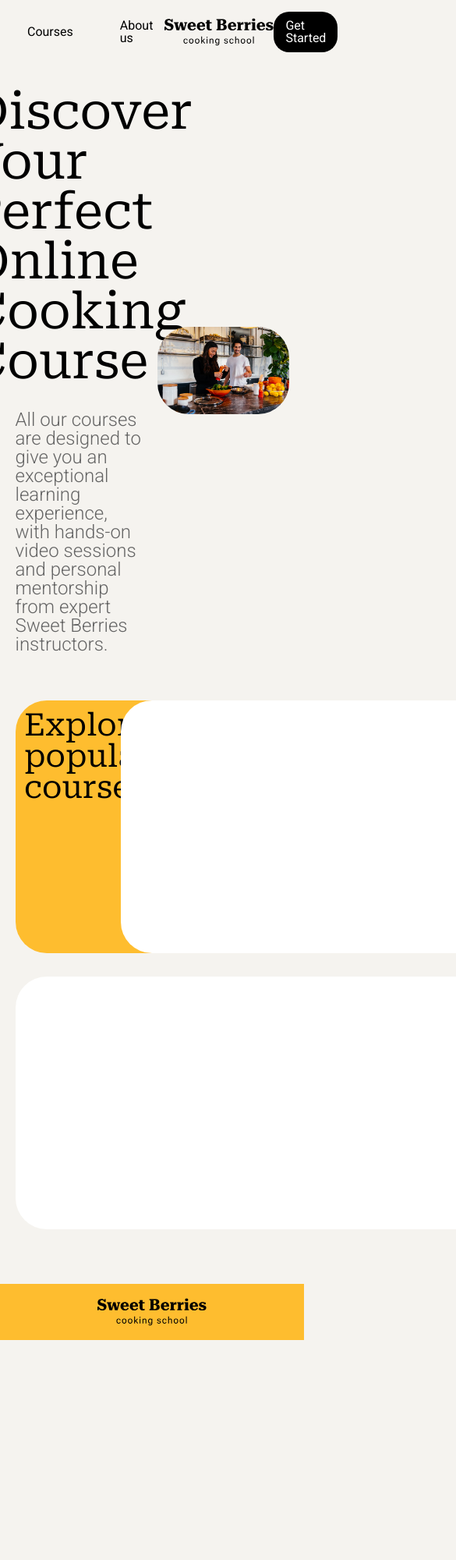
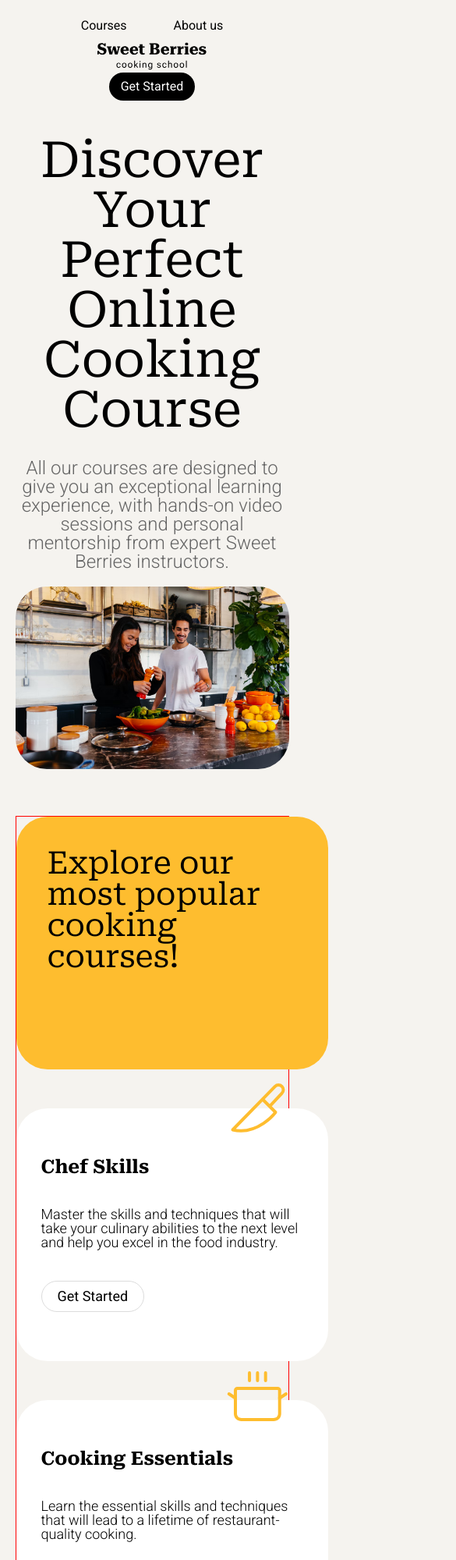
Before and after one commit to tomhill10/Sweet_Berries_Cooking_School, a plain HTML site: page index.html in a window 390 px wide. Shown: the top 2000 px of the page at 78% size, 585 px wide, since content can reach past the window. Before the commit the page ends 1718 px from the top, so only its background shows below. Drawn offline with Linux system fonts and the light colour scheme.

Commit message:
added some mediaQ, need to look at drop down menus

```diff
--- a/CSS/main-page.css
+++ b/CSS/main-page.css
@@ -35,21 +35,19 @@
 
 /*----------------------------- GRID SECTION ---------------------------------*/
 
+
 .grid-container {
     margin: 30px 0px 80px 0px;
     width: 90%;
     display: grid;
-    grid-template-columns: repeat(3, 33%);
+    grid-template-columns: repeat(3, 1fr);
     grid-template-rows: repeat(2, 50%);
-    justify-items: stretch;
-    align-items: stretch;
-    justify-content: stretch;
-    grid-auto-flow: row;
-    gap: 20px;
+    justify-items: center;
+    align-items: center;
+    gap: 40px 40px;
     max-width: 1500px;
+    border: 1px solid red
 }
-
-
 
 .grid-card {
     width: 400px;
@@ -62,6 +60,13 @@
     border-radius: 40px;
 }
 
+.grid-card>img {
+    position: relative;
+    top: -40px;
+    right: -110px;
+
+}
+
 .card-1 {
     background-color: var(--color-accent);
     display: flex;
@@ -70,3 +75,33 @@
     align-items: center;
     padding: 10%;
 }
+
+.grid-wrapper {
+    position: relative;
+    top: -40px;
+    width: 100%;
+    height: 300px;
+    padding: 0% 8%;
+    display: flex;
+    flex-direction: column;
+    justify-content: center;
+    align-items: flex-start;
+    gap: 40px;
+}
+
+.grid-card-link {
+    border: 1px solid var(--color-outline);
+    border-radius: 50px;
+    padding: 10px 20px;
+    text-decoration: none;
+    color: black;
+}
+
+.grid-card-link:hover {
+    border: 1px solid var(--color-outline);
+    background-color: black;
+    border-radius: 0;
+    padding: 10px 20px;
+    text-decoration: none;
+    color: white;
+}
--- /dev/null
+++ b/CSS/mediaQ.css
@@ -0,0 +1,71 @@
+@media only screen and (max-width: 1450px) {
+    .grid-container {
+        margin: 30px 0px 80px 0px;
+        width: 90%;
+        max-width: 900px;
+        display: grid;
+        grid-template-columns: repeat(2, 1fr);
+        grid-template-rows: repeat(3, 1fr);
+        justify-items: center;
+        align-items: center;
+        gap: 50px 20px;
+    }
+
+    .banner-container {
+        display: flex;
+        flex-direction: column;
+        justify-content: space-between;
+        align-items: center;
+        margin: 30px 0px;
+        width: 90%;
+        max-width: 900px;
+        text-align: center;
+
+    }
+
+    .banner-right {
+        max-width: 100%;
+
+
+    }
+
+    .banner-left {
+        max-width: 100%;
+        margin-bottom: 20px;
+    }
+}
+
+@media only screen and (max-width: 925px) {
+    .grid-container {
+        margin: 30px 0px 80px 0px;
+        width: 90%;
+        max-width: 450px;
+        display: grid;
+        grid-template-columns: repeat(1, 1fr);
+        grid-template-rows: repeat(6, 1fr);
+        justify-items: center;
+        align-items: center;
+        gap: 50px 20px;
+    }
+
+    .header-container {
+        width: 100%;
+        display: flex;
+        flex-direction: column;
+        justify-content: center;
+        align-items: center;
+
+    }
+
+    .nav-container,
+    .logo-container,
+    .getstart-container {
+        flex: 1;
+        display: flex;
+        align-items: center;
+        justify-content: center;
+        margin: 0;
+        padding: 0;
+        height: 100%;
+    }
+}
--- a/CSS/root.css
+++ b/CSS/root.css
@@ -29,9 +29,6 @@
     align-items: center;
     flex-direction: column;
 }
-
-
-
 
 h1 {
     font-size: 64px;
--- a/index.html
+++ b/index.html
@@ -19,6 +19,7 @@
     <link rel="stylesheet" href="./CSS/root.css">
     <link rel="stylesheet" href="./CSS/head-foot.css">
     <link rel="stylesheet" href="./CSS/main-page.css">
+    <link rel="stylesheet" href="./CSS/mediaQ.css">
     <title>Sweet Berries Cooking School</title>
 </head>
 
@@ -60,23 +61,60 @@
         </div>
 
         <div class="card-2 grid-card">
+            <img src="./assets/icons/knife.svg" alt="knife icon" class="knife-icon">
+            <div class="grid-wrapper">
+                <h3 class="grid-card-head">Chef Skills</h3>
+                <p class="grid-card-p p2">Master the skills and techniques that will take your culinary abilities to the
+                    next
+                    level and
+                    help you excel in the food
+                    industry.</p>
+                <a href="" class="grid-card-link button-1">Get Started</a>
+            </div>
 
         </div>
 
         <div class="card-3 grid-card">
-
+            <img src="./assets/icons/cooking-pot.svg" alt="cooking pot icon" class="pot-icon">
+            <div class="grid-wrapper">
+                <h3 class="grid-card-head">Cooking Essentials</h3>
+                <p class="grid-card-p p2">Learn the essential skills and techniques that will lead to a lifetime of
+                    restaurant-quality cooking.</p>
+                <a href="" class="grid-card-link button-1">Get Started</a>
+            </div>
         </div>
 
         <div class="card-4 grid-card">
-
+            <img src="./assets/icons/clipboard-text.svg" alt="clipboard icon" class="clipboard-icon">
+            <div class="grid-wrapper">
+                <h3 class="grid-card-head">Nutrition in Cooking</h3>
+                <p class="grid-card-p p2">Learn the skills and techniques that will lead to a lifetime of plant-based
+                    and
+                    planet-friendly meals.</p>
+                <a href="" class="grid-card-link button-1">Get Started</a>
+            </div>
         </div>
 
         <div class="card-5 grid-card">
-
+            <img src="./assets/icons/leaf.svg" alt="leaf icon" class="leaf-icon">
+            <div class="grid-wrapper">
+                <h3 class="grid-card-head">Plant-Based Cooking</h3>
+                <p class="grid-card-p p2">Learn the skills and techniques that will lead to a lifetime of plant-based
+                    and
+                    planet-friendly meals.</p>
+                <a href="" class="grid-card-link button-1">Get Started</a>
+            </div>
         </div>
 
         <div class="card-6 grid-card">
-
+            <img src="./assets/icons/hamburger.svg" alt="hamburger icon" class="hamburger-icon">
+            <div class="grid-wrapper">
+                <h3 class="grid-card-head">Teen’s Kitchen</h3>
+                <p class="grid-card-p p2">Teen’s Kitchen is a 6-week immersive and interactive online cookery course and
+                    certificate exclusively for young adults
+                    aged 13-18.</p>
+                <a href="" class="grid-card-link button-1">Get Started</a>
+            </div>
         </div>
 
 
```
